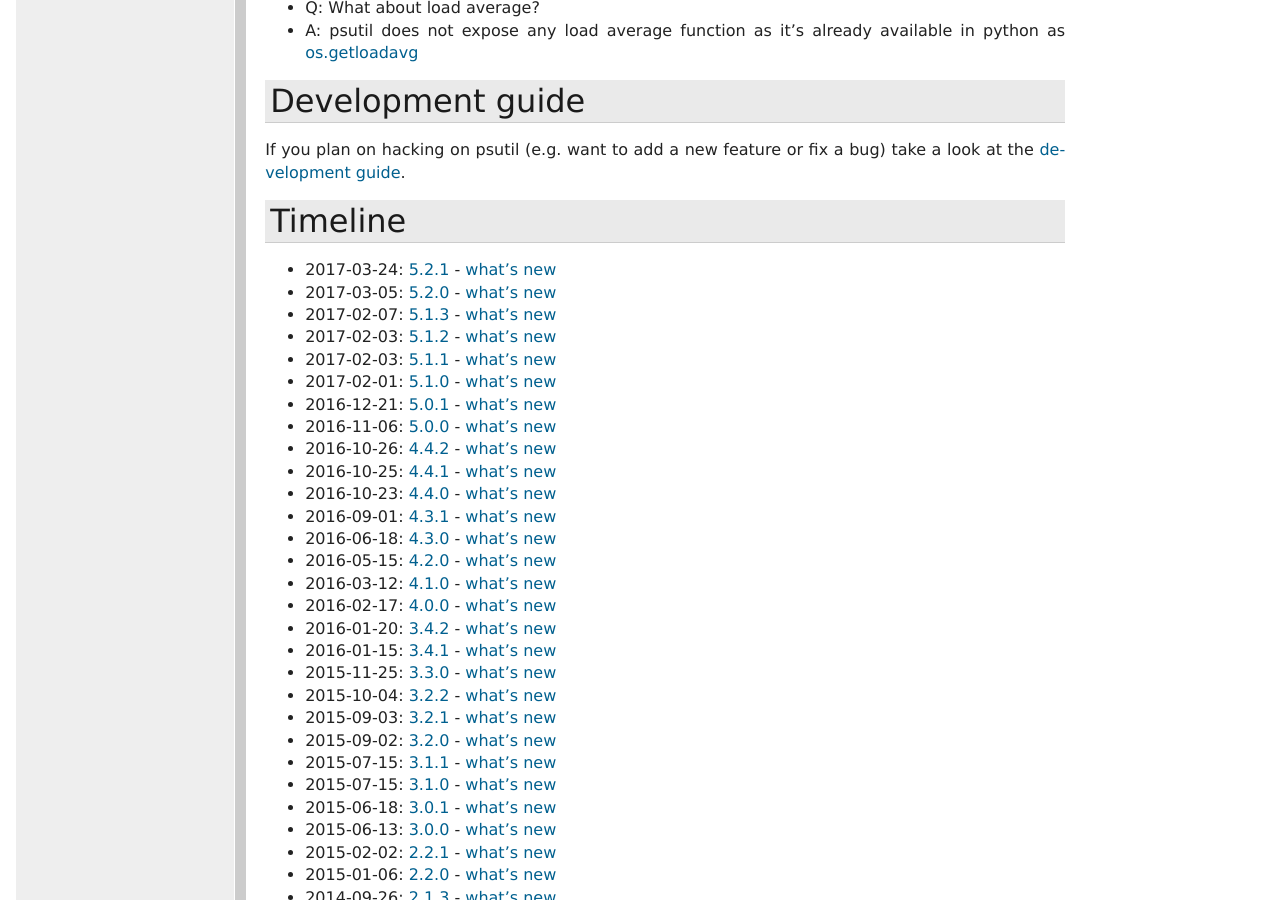
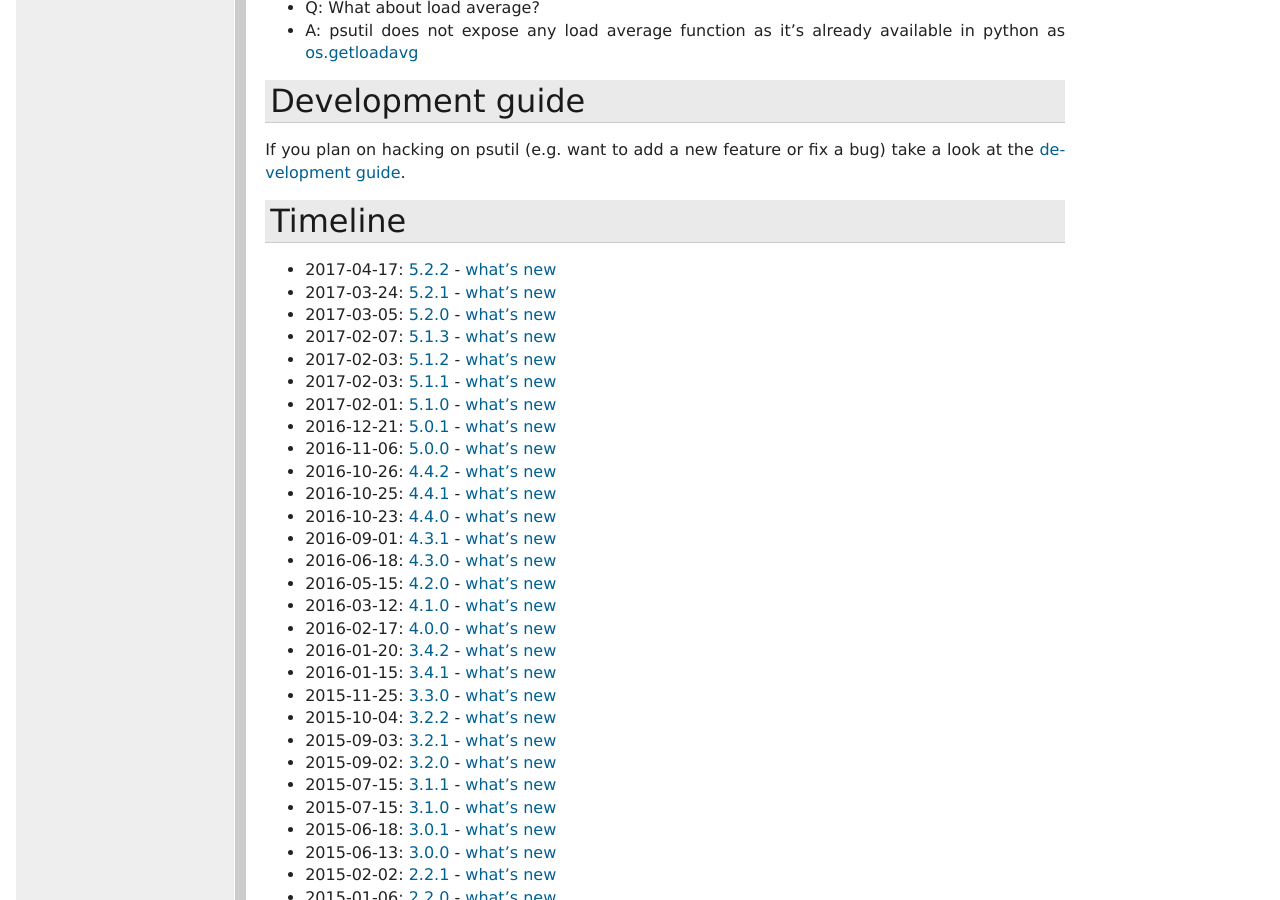
Before and after one commit to giampaolo/psutil, a Sphinx documentation site: the page built from docs/index.rst, in a window 1280 px wide and 900 px high, scrolled down 34890 px. Built offline with Sphinx 7.4.7, drawn with Linux system fonts in a browser that asks for light colours; formulas are drawn with MathJax 3.

Commit message:
pre-release

```diff
--- a/HISTORY.rst
+++ b/HISTORY.rst
@@ -1,6 +1,6 @@
 *Bug tracker at https://github.com/giampaolo/psutil/issues*
 
-*XXXX-XX-XX*
+*2017-04-10*
 
 5.2.2
 =====
--- a/docs/index.rst
+++ b/docs/index.rst
@@ -2189,6 +2189,7 @@
 Timeline
 ========
 
+- 2017-04-17: `5.2.2 <https://pypi.python.org/pypi?name=psutil&version=5.2.2&:action=files>`__ - `what's new <https://github.com/giampaolo/psutil/blob/master/HISTORY.rst#522>`__
 - 2017-03-24: `5.2.1 <https://pypi.python.org/pypi?name=psutil&version=5.2.1&:action=files>`__ - `what's new <https://github.com/giampaolo/psutil/blob/master/HISTORY.rst#521>`__
 - 2017-03-05: `5.2.0 <https://pypi.python.org/pypi?name=psutil&version=5.2.0&:action=files>`__ - `what's new <https://github.com/giampaolo/psutil/blob/master/HISTORY.rst#520>`__
 - 2017-02-07: `5.1.3 <https://pypi.python.org/pypi?name=psutil&version=5.1.3&:action=files>`__ - `what's new <https://github.com/giampaolo/psutil/blob/master/HISTORY.rst#513>`__
```
